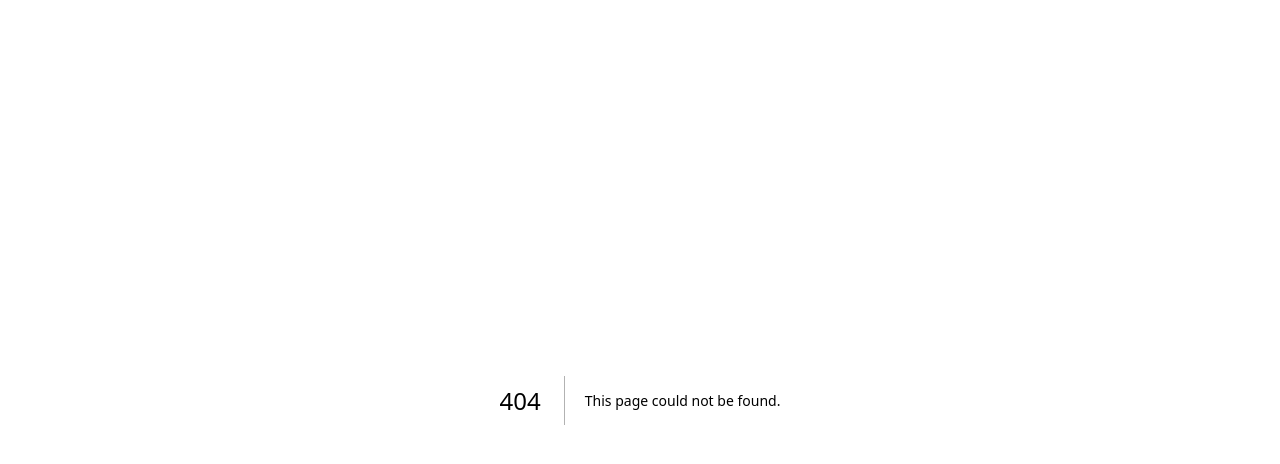
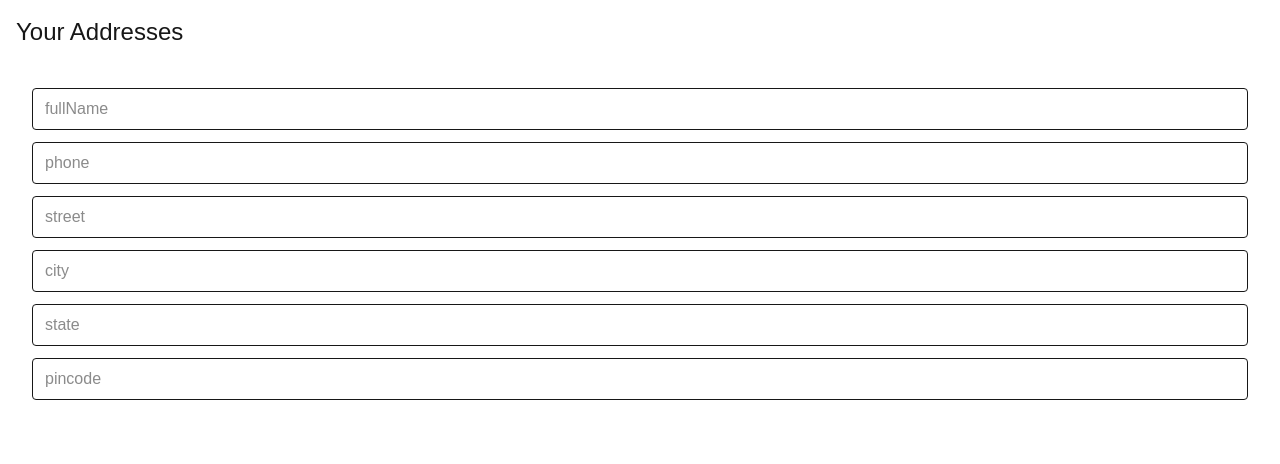
Before and after one commit to Developer-Deepak02/Green-bite-, a Next.js app in the folder client/: page /address in a window 1280 px wide. Before the commit this address had no page. Shown: the top 464 px of the page. Built offline with nearby package versions, Linux system fonts and the light colour scheme; no server answers.

Commit message:
feat: implement address UI with add, list, and delete functionality

```diff
--- /dev/null
+++ b/client/src/app/address/page.tsx
@@ -0,0 +1,141 @@
+"use client";
+
+import { useEffect, useState } from "react";
+
+interface Address {
+	_id: string;
+	fullName: string;
+	phone: string;
+	street: string;
+	city: string;
+	state: string;
+	pincode: string;
+}
+
+export default function AddressPage() {
+	const [addresses, setAddresses] = useState<Address[]>([]);
+	const [form, setForm] = useState({
+		fullName: "",
+		phone: "",
+		street: "",
+		city: "",
+		state: "",
+		pincode: "",
+	});
+
+	const token =
+		typeof window !== "undefined" ? localStorage.getItem("token") : null;
+
+	// Fetch addresses
+	const fetchAddresses = async () => {
+		const res = await fetch("http://localhost:5000/api/addresses", {
+			headers: {
+				Authorization: `Bearer ${token}`,
+			},
+		});
+
+		const data = await res.json();
+		setAddresses(data);
+	};
+
+	useEffect(() => {
+		fetchAddresses();
+	}, []);
+
+	// Add address
+	const handleAdd = async () => {
+		const res = await fetch("http://localhost:5000/api/addresses", {
+			method: "POST",
+			headers: {
+				"Content-Type": "application/json",
+				Authorization: `Bearer ${token}`,
+			},
+			body: JSON.stringify(form),
+		});
+
+		const data = await res.json();
+
+		if (!res.ok) {
+			alert(data.message);
+			return;
+		}
+
+		setForm({
+			fullName: "",
+			phone: "",
+			street: "",
+			city: "",
+			state: "",
+			pincode: "",
+		});
+
+		fetchAddresses();
+	};
+
+	// Delete
+	const handleDelete = async (id: string) => {
+		await fetch(`http://localhost:5000/api/addresses/${id}`, {
+			method: "DELETE",
+			headers: {
+				Authorization: `Bearer ${token}`,
+			},
+		});
+
+		fetchAddresses();
+	};
+
+	return (
+		<div className="min-h-screen p-4 bg-background dark:bg-gray-900">
+			<h1 className="text-2xl font-heading mb-6 dark:text-white">
+				Your Addresses
+			</h1>
+
+			{/* FORM */}
+			<div className="bg-white dark:bg-gray-800 p-4 rounded-xl mb-6">
+				<div className="grid gap-3">
+					{Object.keys(form).map((key) => (
+						<input
+							key={key}
+							placeholder={key}
+							value={(form as any)[key]}
+							onChange={(e) => setForm({ ...form, [key]: e.target.value })}
+							className="px-3 py-2 rounded border dark:bg-gray-700"
+						/>
+					))}
+				</div>
+
+				<button
+					onClick={handleAdd}
+					className="mt-4 bg-primary text-white px-4 py-2 rounded"
+				>
+					Add Address
+				</button>
+			</div>
+
+			{/* LIST */}
+			<div className="space-y-4">
+				{addresses.map((addr) => (
+					<div
+						key={addr._id}
+						className="bg-white dark:bg-gray-800 p-4 rounded-xl shadow"
+					>
+						<p className="font-semibold dark:text-white">{addr.fullName}</p>
+						<p className="text-sm text-gray-500">
+							{addr.street}, {addr.city}
+						</p>
+						<p className="text-sm text-gray-500">
+							{addr.state} - {addr.pincode}
+						</p>
+
+						<button
+							onClick={() => handleDelete(addr._id)}
+							className="text-red-500 mt-2 text-sm"
+						>
+							Delete
+						</button>
+					</div>
+				))}
+			</div>
+		</div>
+	);
+}
```
